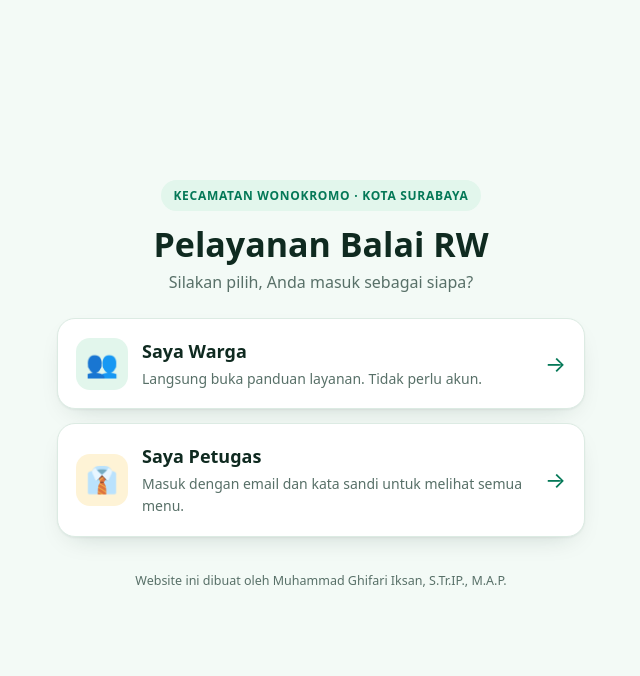
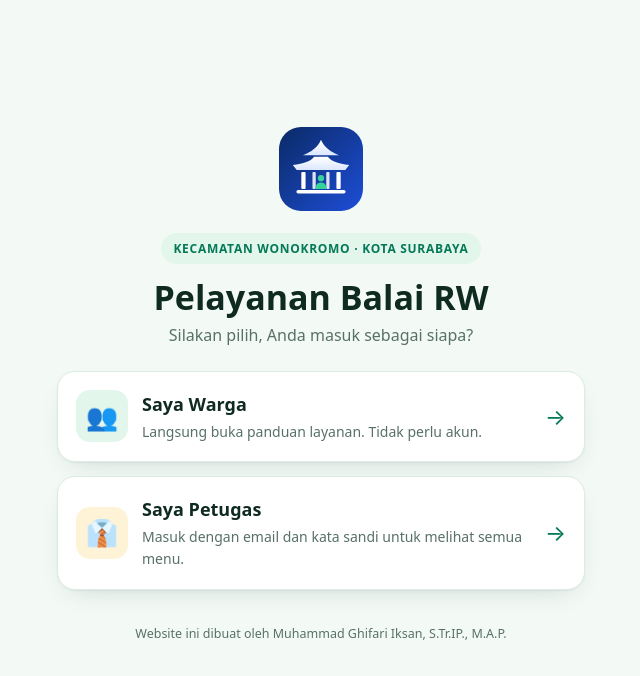
Before and after one commit to ghifariiksan2/pelayanan-balai-rw, a Next.js app: page / in a window 1280 px wide. Shown: the top 676 px of the page, without its empty margins (319-959 px from the left). Built offline with nearby package versions, Linux system fonts and the light colour scheme.

Commit message:
Update page.tsx

```diff
--- a/app/page.tsx
+++ b/app/page.tsx
@@ -4,6 +4,9 @@ export default function Home() {
   return (
     <main className="gate">
       <header className="gate-head">
+        {/* eslint-disable-next-line @next/next/no-img-element */}
+        <img src="/logo.svg" alt="Logo Pelayanan Balai RW" width={84} height={84} style={{ borderRadius: 22, marginBottom: 14 }} />
+        <br />
         <span className="eyebrow">Kecamatan Wonokromo · Kota Surabaya</span>
         <h1>Pelayanan Balai RW</h1>
         <p>Silakan pilih, Anda masuk sebagai siapa?</p>
```
